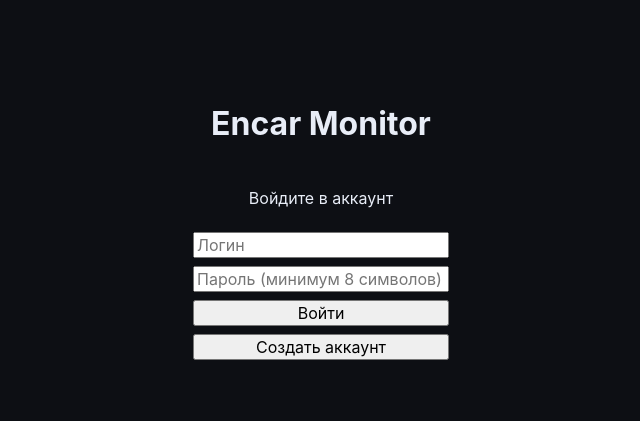
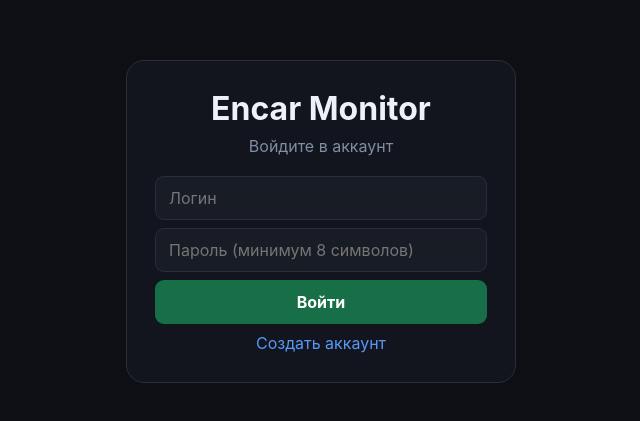
Before and after one commit to argenkuz/encore, a React (Vite) app in the folder encar-monitor/frontend/: page / in a window 1280 px wide. Shown: the part 179-600 px from the top of the page, without its empty margins (319-959 px from the left). Built offline with nearby package versions, Linux system fonts and the light colour scheme; no server answers.

Commit message:
style: add account authentication UI

```diff
--- a/encar-monitor/frontend/src/index.css
+++ b/encar-monitor/frontend/src/index.css
@@ -1157,3 +1157,76 @@ button:disabled {
 .auth-card small {
   color: #7f8da5;
 }
+
+
+.auth-form {
+  width: min(100%, 390px);
+  border: 1px solid #292e3a;
+  background: #12151d;
+}
+
+.auth-form h1 {
+  margin: 0;
+  color: #edf1f8;
+}
+
+.auth-form p {
+  margin: 0 0 12px;
+  color: #7f8da5;
+}
+
+.auth-form input {
+  width: 100%;
+  box-sizing: border-box;
+  height: 44px;
+  padding: 0 13px;
+  border: 1px solid #292e3a;
+  border-radius: 9px;
+  background: #181c25;
+  color: #edf1f8;
+  outline: none;
+}
+
+.auth-form input:focus {
+  border-color: #3f6ea8;
+}
+
+.auth-form > button[type="submit"] {
+  height: 44px;
+  border: 0;
+  border-radius: 9px;
+  background: #176f47;
+  color: #fff;
+  font-weight: 700;
+  cursor: pointer;
+}
+
+.auth-form > button[type="submit"]:disabled {
+  opacity: 0.6;
+  cursor: wait;
+}
+
+.auth-switch {
+  border: 0;
+  background: transparent;
+  color: #5798f7;
+  cursor: pointer;
+}
+
+.auth-error {
+  color: #e8656d !important;
+  font-size: 12px;
+}
+
+.logout-button {
+  position: fixed;
+  top: 18px;
+  right: 18px;
+  z-index: 20;
+  padding: 8px 12px;
+  border: 1px solid #343b4c;
+  border-radius: 8px;
+  background: #12151d;
+  color: #9aa7bb;
+  cursor: pointer;
+}
```
